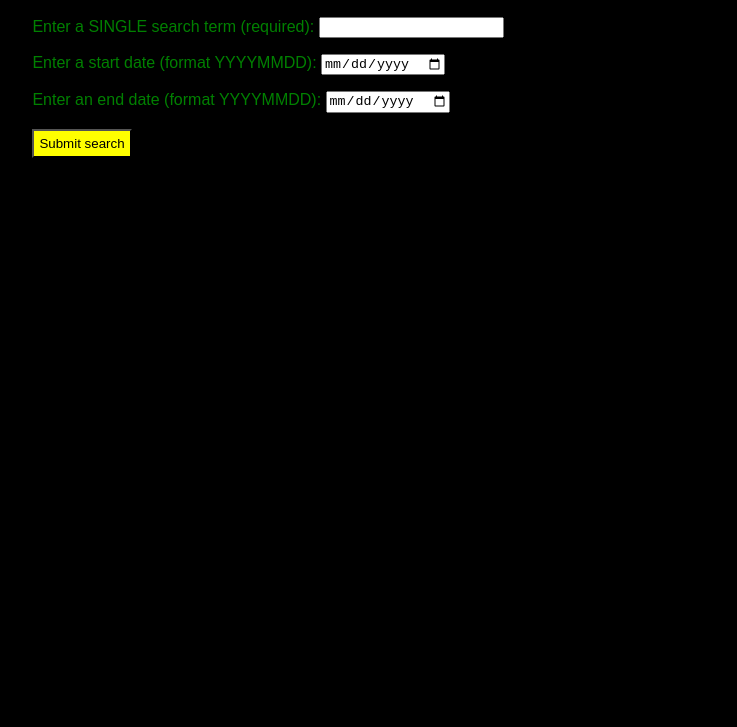
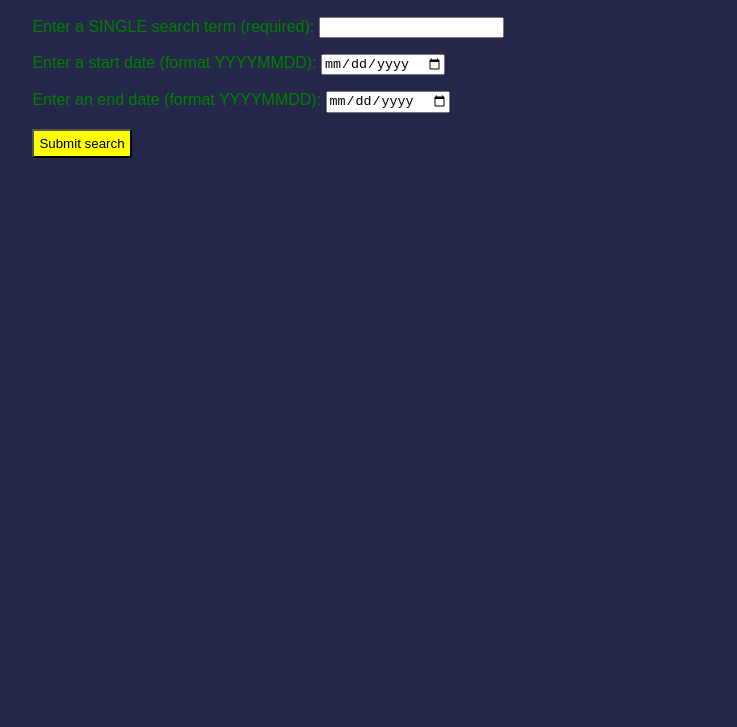
Before and after one commit to SamoySamoy/git-test, a plain HTML site: page index.html in a window 1280 px wide. Shown: the part 73-800 px from the top of the page, without its empty margins (112-849 px from the left). Drawn offline with Linux system fonts and the light colour scheme.

Commit message:
test css

```diff
--- a/style.css
+++ b/style.css
@@ -1,6 +1,6 @@
 body {
   font-family: sans-serif;
-  background-color: black;
+  background-color: rgb(36, 39, 73);
   color: green;
 }
 
```
